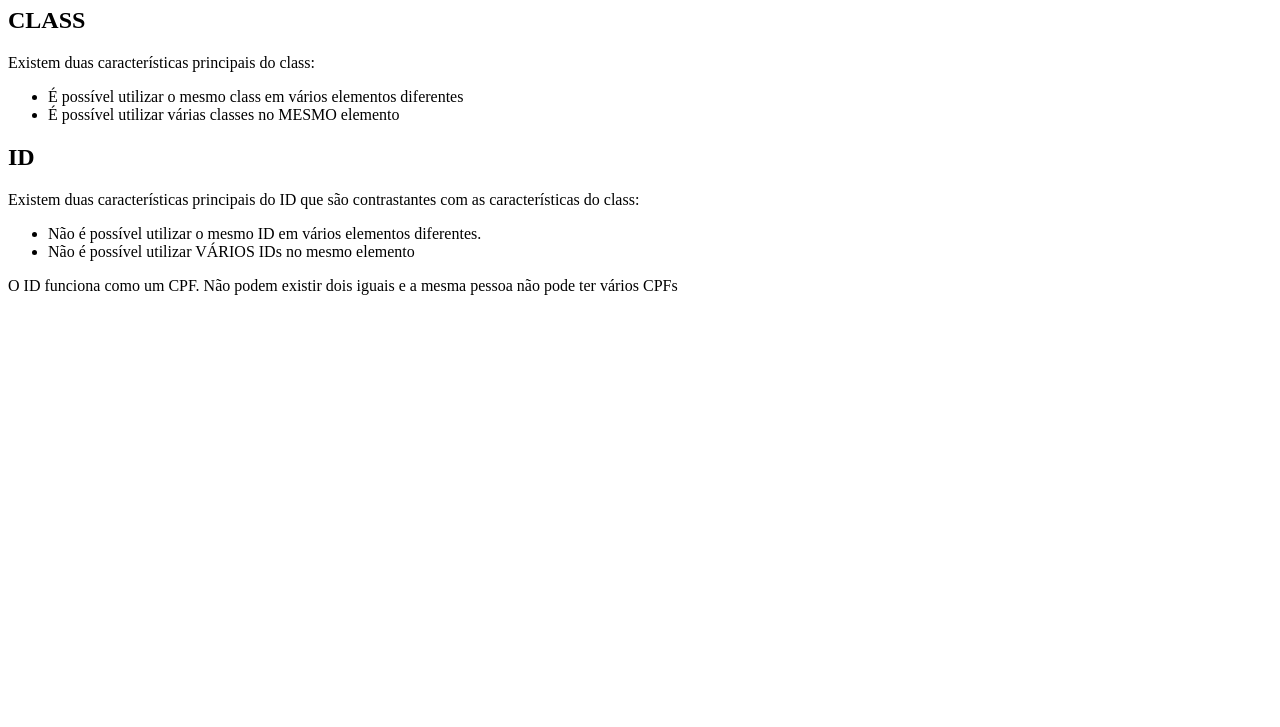
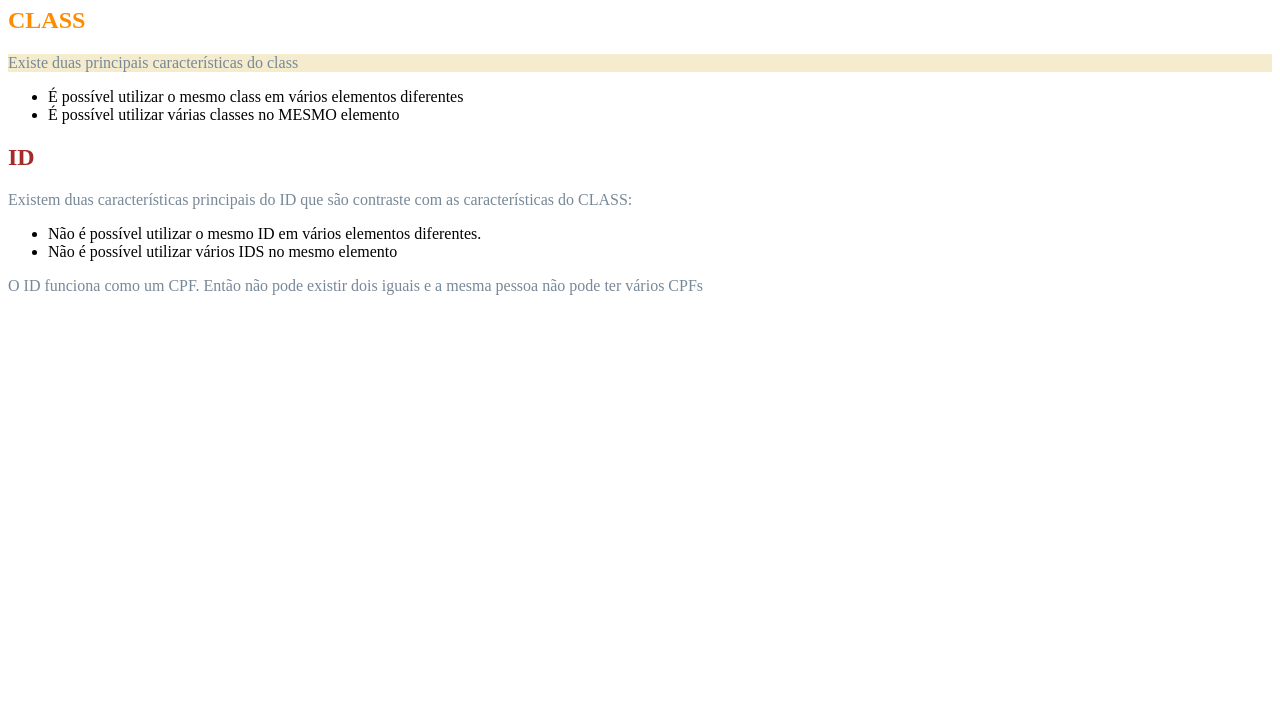
Before and after one commit to Anadulce57/aulas-html-css, a plain HTML site: page 4_ID_CLASS/index.html in a window 1280 px wide. Shown: the part 73-800 px from the top of the page. Drawn offline with Linux system fonts and the light colour scheme.

Commit message:
ID E CLASS

```diff
--- a/4_ID_CLASS/index.html
+++ b/4_ID_CLASS/index.html
@@ -2,26 +2,26 @@
 <html lang="en">
 <head>
     <meta charset="UTF-8">
+    <meta http-equiv="X-UA-Compatible" content="IE=edge">
     <meta name="viewport" content="width=device-width, initial-scale=1.0">
     <link rel="stylesheet" href="style.css">
-    <title>ID e CLASS</title>
+    <title>ID E CLASS</title>
 </head>
 <body>
-    <h1>ID e CLASS</h1>
+    <h1 class="fundo-parchment texto-rose">ID E CLASS</h1>
 
-    <h2>CLASS</h2>
-    <p>Existem duas características principais do class:</p>
+    <h2 id="titulo-h2">CLASS</h2>
+    <p class="fundo-parchment">Existe duas principais características do class</p>
     <ul>
         <li>É possível utilizar o mesmo class em vários elementos diferentes</li>
         <li>É possível utilizar várias classes no MESMO elemento</li>
     </ul>
-
     <h2>ID</h2>
-    <p>Existem duas características principais do ID que são contrastantes com as características do class:</p>
+    <p>Existem duas características principais do ID que são contraste com as características do CLASS:</p>
     <ul>
         <li>Não é possível utilizar o mesmo ID em vários elementos diferentes.</li>
-        <li>Não é possível utilizar VÁRIOS IDs no mesmo elemento</li>
+        <li>Não é possível utilizar vários IDS no mesmo elemento</li>
     </ul>
-    <p>O ID funciona como um CPF. Não podem existir dois iguais e a mesma pessoa não pode ter vários CPFs</p>
+    <p>O ID funciona como um CPF. Então não pode existir dois iguais e a mesma pessoa não pode ter vários CPFs</p>
 </body>
 </html>
--- a/4_ID_CLASS/style.css
+++ b/4_ID_CLASS/style.css
@@ -0,0 +1,22 @@
+#titulo-h2{
+    color: darkorange;
+}
+.fundo-parchment{
+    background: #F5ECCD;
+}
+.texto-rose{
+    color: #FCC8C2;
+}
+h2{
+    color: #FF87AB;
+}
+
+p{
+    color: lightslategrey;
+}
+
+h2{
+    color:brown
+}
+/*cascata*/
+/*especificação*/
--- a/5_ID_CLASS/style.css
+++ /dev/null
@@ -1,22 +0,0 @@
-#titulo-h2{
-    color: darkorange;
-}
-.fundo-parchment{
-    background: #F5ECCD;
-}
-.texto-rose{
-    color: #FCC8C2;
-}
-h2{
-    color: #FF87AB;
-}
-
-p{
-    color: lightslategrey;
-}
-
-h2{
-    color:brown
-}
-/*cascata*/
-/*especificação*/
```
Also changed, not shown: 5_ID_CLASS/index.html (deleted, +0 -27 lines).
